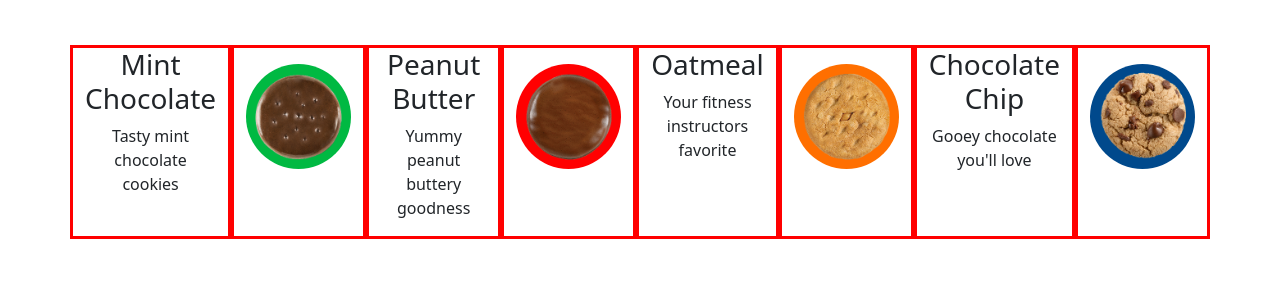
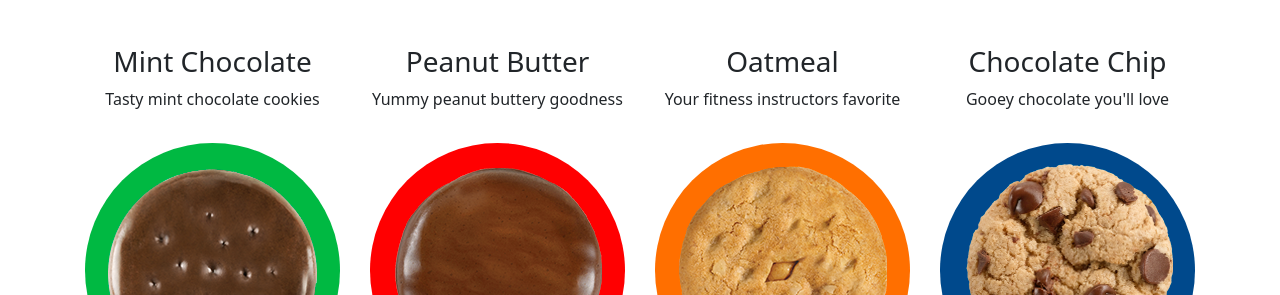
Before and after one commit to CUNYTechPrep/lab-bootstrap-5.2-fall-22, a plain HTML site: page alternating.html in a window 1280 px wide. Shown: the part 505-800 px from the top of the page. Drawn offline with nearby package versions, Linux system fonts and the light colour scheme.

Commit message:
complete

```diff
--- a/alternating.html
+++ b/alternating.html
@@ -24,44 +24,45 @@
       <div class="container text-center">
 
         <div class="row">
-          <div class="col-lg col-md-6">
+
+          <div class="col-lg-3 col-md-6 order-lg-4 cookie-text">
             <h3>Mint Chocolate</h3>
             <p>Tasty mint chocolate cookies</p>
           </div>
 
-          <div class="col-lg col-md-6">
+          <div class="col-lg col-md-6 order-lg-5">
             <img src="images/mint-cookie.png" alt="A single mint chocolate cookie" class="img-fluid cookie"/>
           </div>
 
-          <div class="col-lg col-md-6">
+          <div class="col-lg-3 col-md-6 order-md-2 order-lg-4 cookie-text">
             <h3>Peanut Butter</h3>
             <p>Yummy peanut buttery goodness</p>
           </div>
 
-          <div class="col-lg col-md-6">
+          <div class="col-lg col-md-6 order-md-1 order-lg-5">
             <img src="images/peanut-cookie.png" alt="A single peanut butter cookie" class="img-fluid cookie"/>
           </div>
 
-          <div class="col-lg col-md-6">
+          <div class="col-lg-3 col-md-6 order-md-3 order-lg-4 cookie-text">
             <h3>Oatmeal</h3>
             <p>Your fitness instructors favorite</p>
           </div>
 
-          <div class="col-lg col-md-6">
+          <div class="col-lg col-md-6 order-md-3 order-lg-5">
             <img src="images/oatmeal-cookie.png" alt="A single oatmeal cookie" class="img-fluid cookie"/>
           </div>
 
-          <div class="col-lg col-md-6">
+          <div class="col-lg-3 col-md-6 order-md-5 order-lg-4 cookie-text">
             <h3>Chocolate Chip</h3>
             <p>Gooey chocolate you'll love</p>
             </div>
 
-          <div class="col-lg col-md-6">
+          <div class="col-lg col-md-6 order-md-4 order-lg-5">
             <img src="images/chip-cookie.png" alt="A single chocolate chip cookie" class="img-fluid cookie"/>
           </div>
         </div>
 
-      </>
+      </div>
     </main>
     <div class="container about">
       <div class="row">
--- a/css/styles.css
+++ b/css/styles.css
@@ -1,6 +1,14 @@
 /* Add custom css styles here */
 .body{
     box-sizing: border-box;
+}
+
+@media only screen and (min-width: 768px) and (max-width: 992px) {
+    .cookie-text > p, h3{
+        position: relative;
+        top: 40%;
+        text-align: center;
+    }
 }
 
 .header{
@@ -20,10 +28,6 @@
     padding: 1rem 2.5rem 0 2.5rem;
     background: rgba(0, 0 ,0, .50);
     border-radius: 15px;
-}
-
-.container > * > *{
-    border: red 3px solid;
 }
 
 .main--title{
```
Also changed, not shown: test.txt (deleted).
